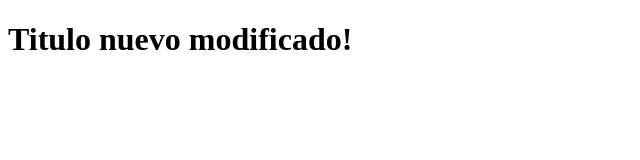
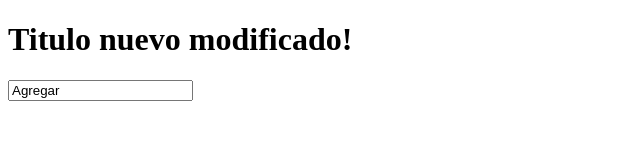
Before and after one commit to luisjosueljah/hello-world, a plain HTML site: page index.html in a window 1280 px wide. Shown: the whole page, without its empty margins (0-640 px from the left). Drawn offline with Linux system fonts and the light colour scheme.

Commit message:
Se agrega un formulario de resgitro

```diff
--- a/index.html
+++ b/index.html
@@ -8,5 +8,8 @@
 </head>
 <body>
     <h1>Titulo nuevo modificado!</h1>
+    <form action="#" method="GET">
+      <input type="buttom" value="Agregar">
+    </form>
 </body>
 </html>
```
